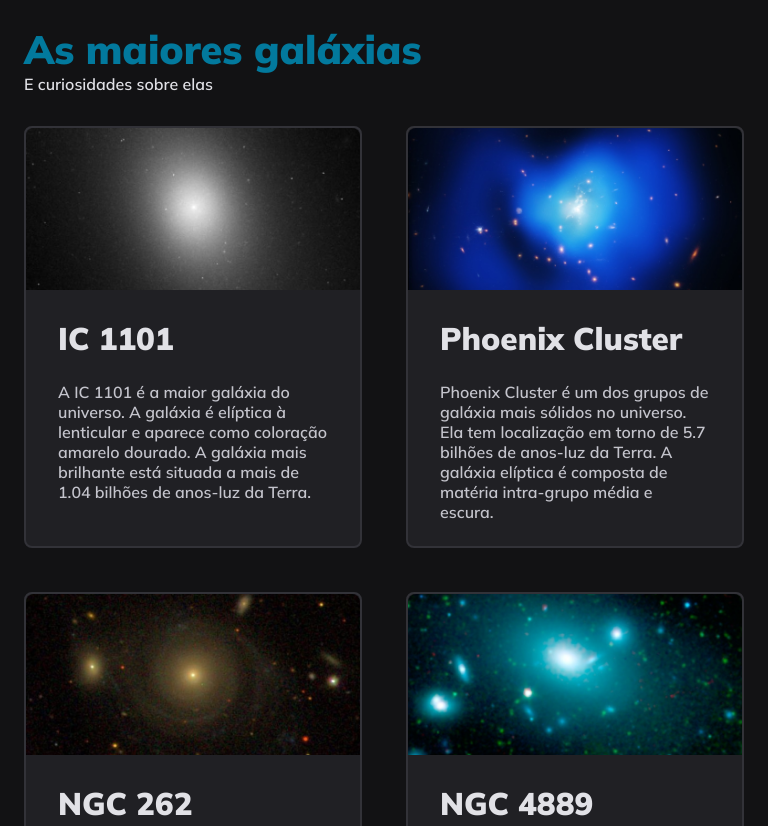
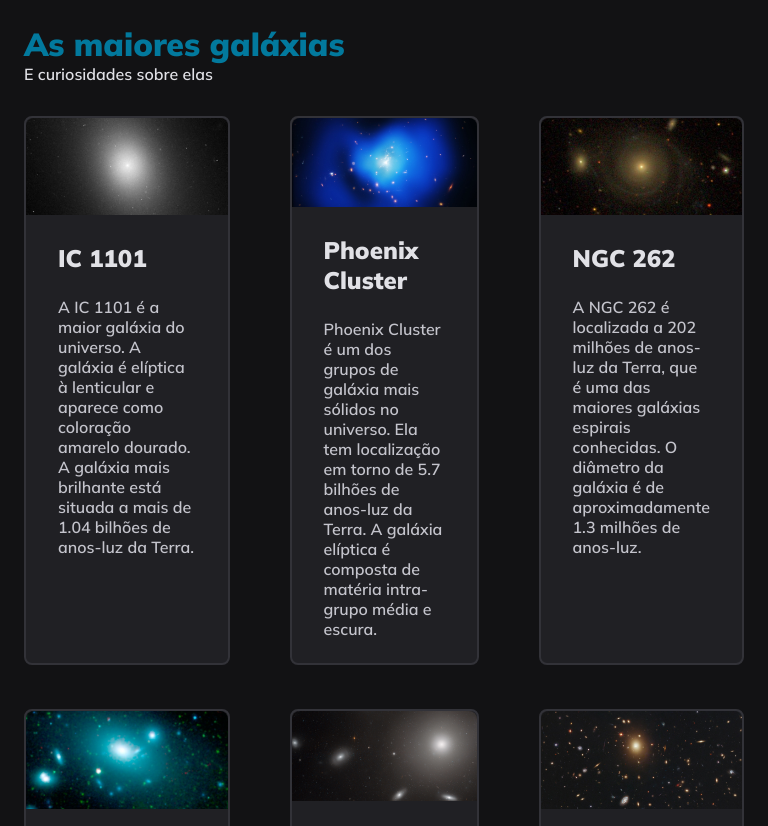
Before and after one commit to vctrhugoop/galaxies-project-explorer, a plain HTML site: page index.html in a window 768 px wide. Shown: the top 826 px of the page. Drawn offline with Linux system fonts and the light colour scheme.

Commit message:
fix: delete clamps

```diff
--- a/src/styles.css
+++ b/src/styles.css
@@ -10,12 +10,7 @@
 body {
   background-color: #121214;
 }
-body h1 {
-  font-size: clamp(2rem,2rem + 1vw, 3.625rem);
-}
-body h2 {
-  font-size: clamp(1.6rem, 1rem + 2vw, 2.175rem);
-}
+
 .container {
   display: grid;
   place-content: center;
@@ -67,5 +62,12 @@ main {
 @media screen and (min-width: 768px) and (max-width: 1023px){
   main {
     grid-template-columns: repeat(2, 1fr);
+    column-gap: 3.75rem;
   }
 }
+
+@media screen and (max-width: 1024px){
+  main {
+    grid-template-columns: repeat(3, 1fr);
+  }
+}
```
